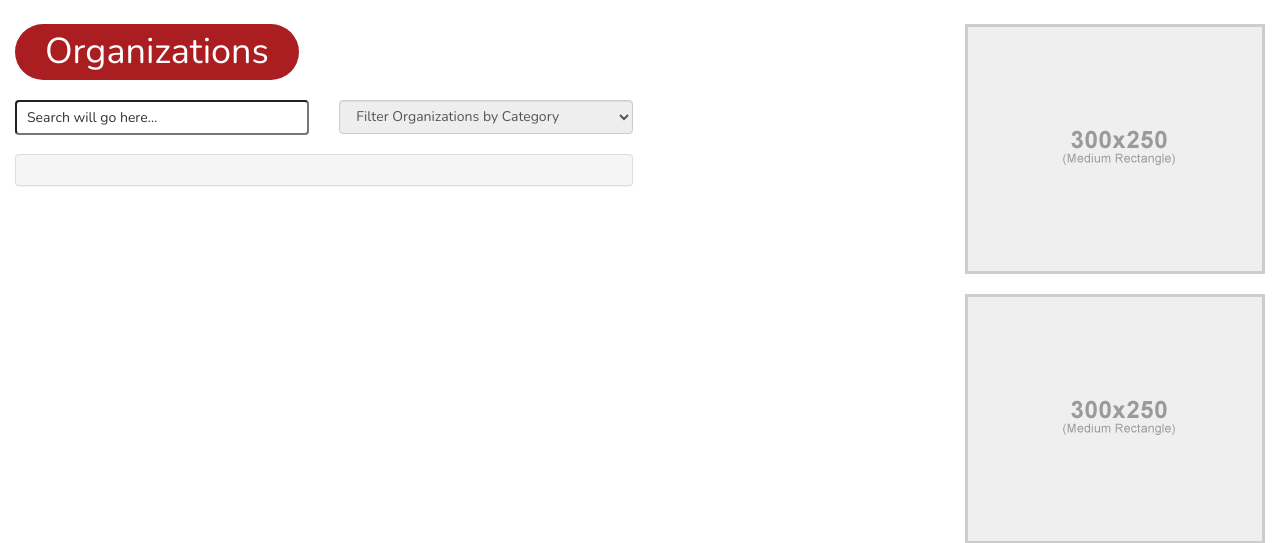
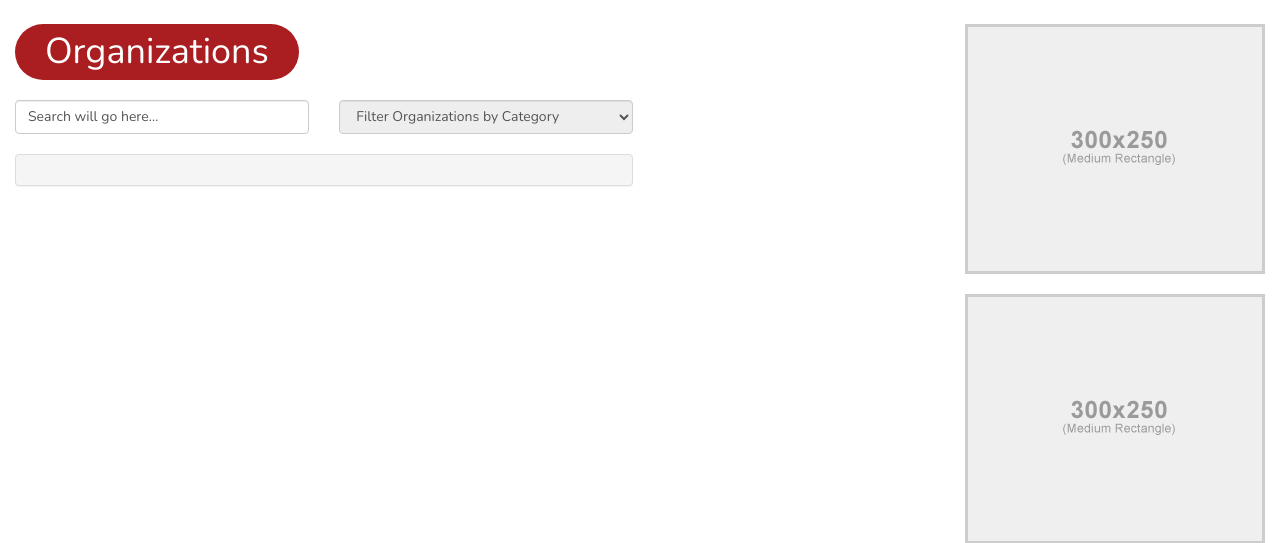
Before and after one commit to dailypenn/eventsatpenn, a Rails app: page /orgs in a window 1280 px wide. Shown: the part 51-594 px from the top of the page. Run offline with Rails 7, Linux system fonts and the light colour scheme; data that the repository does not hold is empty; style sheets or scripts are compiled from the project's sources; some libraries are stand-ins or nearby versions.

Commit message:
more small front-end fixes

```diff
--- a/app/views/events/index.html.erb
+++ b/app/views/events/index.html.erb
@@ -10,7 +10,7 @@
   </div>
   <div class="row">
     <div class="col-sm-6 list-search">
-      <input type="text" name="" value="Search will go here…">
+      <input type="text" class="form-control" value="Search will go here…">
     </div>
     <div class="col-sm-6 list-categories">
       <select class="form-control filter" disabled>
--- a/app/views/layouts/calendar.html.erb
+++ b/app/views/layouts/calendar.html.erb
@@ -14,7 +14,6 @@
       <%= render 'layouts/navigation' %>
     </header>
     <main role="main">
-      <h2></h2>
       <div class="container-fluid">
         <%= render 'layouts/messages' %>
         <div class="row">
--- a/app/views/orgs/index.html.erb
+++ b/app/views/orgs/index.html.erb
@@ -10,7 +10,7 @@
   </div>
   <div class="row">
     <div class="col-sm-6 list-search">
-      <input type="text" name="" value="Search will go here…">
+      <input type="text" class="form-control" value="Search will go here…">
     </div>
     <div class="col-sm-6 list-categories">
       <select class="form-control filter" disabled>
```
